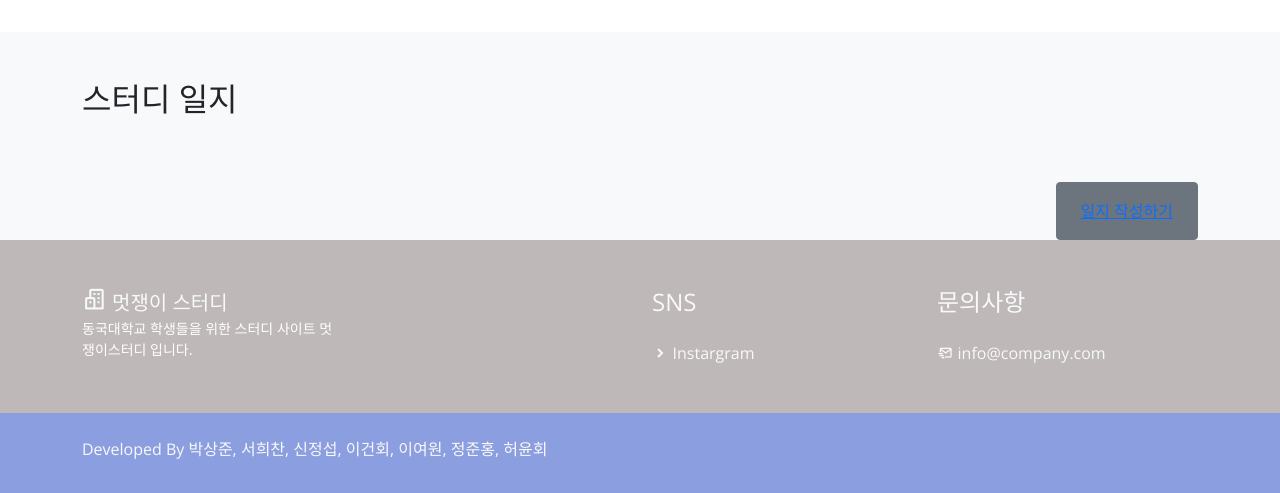
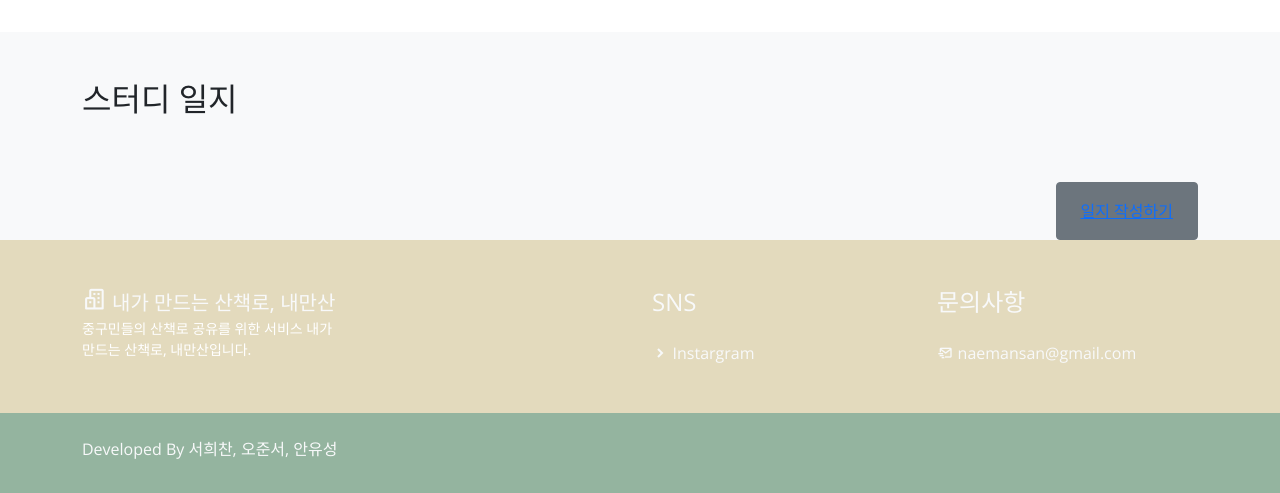
Before and after one commit to ustar1210/NaeManSan, a Django app: page /studying/ in a window 1280 px wide. Shown: the part 3230-3723 px from the top of the page. Run offline with Django 3.2, Linux system fonts and the light colour scheme; data that the repository does not hold is empty; some libraries are stand-ins or nearby versions.

Commit message:
footer design

```diff
--- a/naemansan/templates/shared/footer.html
+++ b/naemansan/templates/shared/footer.html
@@ -1,14 +1,13 @@
 <!-- Start Footer -->
-<footer class=" pt-4" style="background-color: rgb(190, 184, 184);">
+<footer class=" pt-4" style="background-color: #e3dabd;">
     <div class="container">
         <div class="row py-4">
             <div class="col-lg-3 col-12 align-left">
                 <a class="navbar-brand" href="{% url 'main:showmain' %}">
                     <i class='bx bx-buildings bx-sm text-light'></i>
-                    <span class="text-light h5">멋쟁이</span> <span class="text-light h5 semi-bold-600">스터디</span>
+                    <span class="text-light h5">내가 만드는 산책로, 내만산</span>
                 </a>
-                <p style="color: white; font-size: 14px; font-weight: 300;">동국대학교 학생들을 위한 스터디 사이트
-                멋쟁이스터디 입니다.</p>
+                <p style="color: white; font-size: 14px; font-weight: 300;">중구민들의 산책로 공유를 위한 서비스 내가만드는 산책로, 내만산입니다.</p>
                 <p class="text-light my-lg-4 my-2">
                 </p>
 
@@ -34,7 +33,7 @@
                 <h2 class="h4 pb-lg-3 text-light light-300">문의사항</h2>
                 <ul class="list-unstyled text-light light-300">
                     <li class="pb-2">
-                        <i class='bx-fw bx bx-mail-send bx-xs'></i><a class="text-decoration-none text-light py-1" href="mailto:info@company.com">info@company.com</a>
+                        <i class='bx-fw bx bx-mail-send bx-xs'></i><a class="text-decoration-none text-light py-1" href="mailto:info@company.com">naemansan@gmail.com</a>
                     </li>
                 </ul>
             </div>
@@ -42,12 +41,12 @@
         </div>
     </div>
 
-    <div class="w-100 py-3" style="background-color: rgb(139, 158, 223);">
+    <div class="w-100 py-3" style="background-color: #94B49F;">
         <div class="container">
             <div class="row pt-2">
                 <div class="col-lg-6 col-sm-12">
                     <p class="text-lg-start text-center text-light light-300">
-                        Developed By 박상준, 서희찬, 신정섭, 이건회, 이여원, 정준홍, 허윤회
+                        Developed By 서희찬, 오준서, 안유성
                     </p>
                 </div>
 
```
